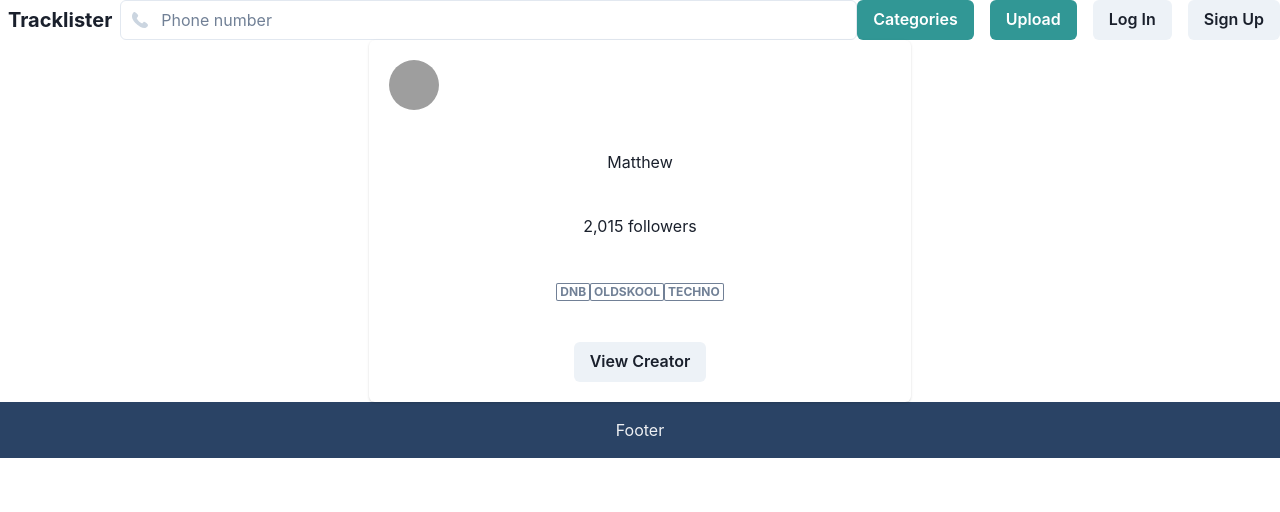
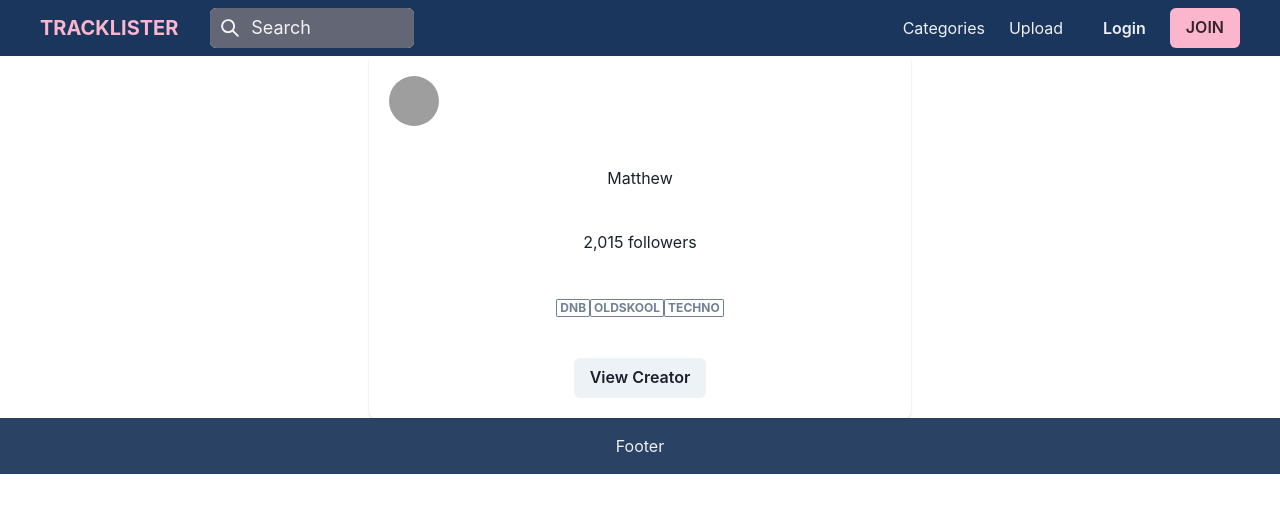
Before and after one commit to d33con/tracklister, a Next.js app: page / in a window 1280 px wide. Shown: the top 512 px of the page. Built offline with nearby package versions, Linux system fonts and the light colour scheme; no server answers; grey boxes are pictures that could not be loaded.

Commit message:
navbar styling

```diff
--- a/src/components/Navbar/AuthButtons.tsx
+++ b/src/components/Navbar/AuthButtons.tsx
@@ -1,20 +1,32 @@
-import React from "react";
+import { authModalState } from "@/atoms/authModalAtom";
+import { Button, ButtonGroup } from "@chakra-ui/react";
 import { useSetRecoilState } from "recoil";
-import { authModalState } from "@/atoms/authModalAtom";
-import { Button } from "@chakra-ui/react";
 
 const AuthButtons = () => {
   const setAuthModalState = useSetRecoilState(authModalState);
 
   return (
-    <>
-      <Button onClick={() => setAuthModalState({ open: true, view: "login" })}>
-        Log In
+    <ButtonGroup spacing={6}>
+      <Button
+        variant="link"
+        color="whiteAlpha.900"
+        size="md"
+        onClick={() => setAuthModalState({ open: true, view: "login" })}
+      >
+        Login
       </Button>
-      <Button onClick={() => setAuthModalState({ open: true, view: "signup" })}>
-        Sign Up
+      <Button
+        size="md"
+        color="blackAlpha.800"
+        backgroundColor="pink.200"
+        _hover={{ backgroundColor: "pink.300" }}
+        variant="solid"
+        onClick={() => setAuthModalState({ open: true, view: "signup" })}
+        textTransform="uppercase"
+      >
+        Join
       </Button>
-    </>
+    </ButtonGroup>
   );
 };
 
--- a/src/components/Navbar/Authentication.tsx
+++ b/src/components/Navbar/Authentication.tsx
@@ -1,8 +1,8 @@
+import { User } from "firebase/auth";
 import React from "react";
 import AuthModal from "../Modals/Authentication/AuthModal";
 import AuthButtons from "./AuthButtons";
 import LogOut from "./LogOut";
-import { User } from "firebase/auth";
 
 type AuthenticationProps = {
   user?: User | null;
--- a/src/components/Navbar/Navbar.tsx
+++ b/src/components/Navbar/Navbar.tsx
@@ -1,32 +1,61 @@
-import React from "react";
-import SearchInput from "./SearchInput";
-import Authentication from "./Authentication";
-import { useAuthState } from "react-firebase-hooks/auth";
 import { auth } from "@/firebase/clientApp";
 import {
   Box,
-  Button,
-  ButtonGroup,
+  CloseButton,
   Flex,
   Heading,
+  Link,
   Spacer,
 } from "@chakra-ui/react";
+import NextLink from "next/link";
+import React, { useState } from "react";
+import { useAuthState } from "react-firebase-hooks/auth";
+import Authentication from "./Authentication";
+import SearchInput from "./SearchInput";
 
 const Navbar: React.FC = () => {
+  const [searchFocused, setSearchFocused] = useState(false);
+
   const [user, loading, error] = useAuthState(auth);
 
   return (
-    <Flex>
-      <Box p="2">
-        <Heading size="md">Tracklister</Heading>
+    <Flex
+      bg="blue.900"
+      pt={2}
+      pb={2}
+      pl={10}
+      pr={10}
+      minWidth="max-content"
+      alignItems="center"
+      gap={4}
+    >
+      <Box mr={4}>
+        <Heading size="md" color="pink.200" textTransform="uppercase">
+          Tracklister
+        </Heading>
       </Box>
-      <SearchInput />
+      <SearchInput
+        searchFocused={searchFocused}
+        setSearchFocused={setSearchFocused}
+      />
+      {searchFocused && (
+        <CloseButton
+          color="whiteAlpha.900"
+          onClick={() => setSearchFocused(false)}
+        />
+      )}
       <Spacer />
-      <ButtonGroup gap="2">
-        <Button colorScheme="teal">Categories</Button>
-        <Button colorScheme="teal">Upload</Button>
+      <Box display={searchFocused ? "none" : "flex"} alignItems="center">
+        <Box mr={{ base: 0, md: 10 }} alignItems="center">
+          <Link as={NextLink} color="whiteAlpha.900" href="#" mr={6}>
+            Categories
+          </Link>
+          <Link as={NextLink} color="whiteAlpha.900" href="#">
+            Upload
+          </Link>
+        </Box>
         <Authentication user={user} />
-      </ButtonGroup>
+      </Box>
     </Flex>
   );
 };
--- a/src/components/Navbar/SearchInput.tsx
+++ b/src/components/Navbar/SearchInput.tsx
@@ -1,16 +1,33 @@
-import { PhoneIcon } from "@chakra-ui/icons";
-import { InputGroup, InputLeftElement, Input } from "@chakra-ui/react";
+import { SearchIcon } from "@chakra-ui/icons";
+import { Input, InputGroup, InputLeftElement } from "@chakra-ui/react";
 import React from "react";
 
-type SearchInputProps = {};
+type SearchInputProps = {
+  searchFocused: boolean;
+  setSearchFocused: (arg0: boolean) => void;
+};
 
-const SearchInput: React.FC<SearchInputProps> = () => {
+const SearchInput: React.FC<SearchInputProps> = ({
+  searchFocused,
+  setSearchFocused,
+}) => {
   return (
     <InputGroup>
-      <InputLeftElement pointerEvents="none">
-        <PhoneIcon color="gray.300" />
+      <InputLeftElement pointerEvents="none" fontSize="18px">
+        <SearchIcon color="whiteAlpha.900" />
       </InputLeftElement>
-      <Input type="tel" placeholder="Phone number" />
+      <Input
+        type="search"
+        placeholder="Search"
+        htmlSize={searchFocused ? 125 : 10}
+        width="auto"
+        color="whiteAlpha.900"
+        outlineColor="rgb(99, 102, 116)"
+        focusBorderColor="rgb(99, 102, 116)"
+        backgroundColor="rgb(99, 102, 116)"
+        _placeholder={{ color: "whiteAlpha.900", opacity: 1, fontSize: "18px" }}
+        onFocus={() => setSearchFocused(true)}
+      />
     </InputGroup>
   );
 };
```
